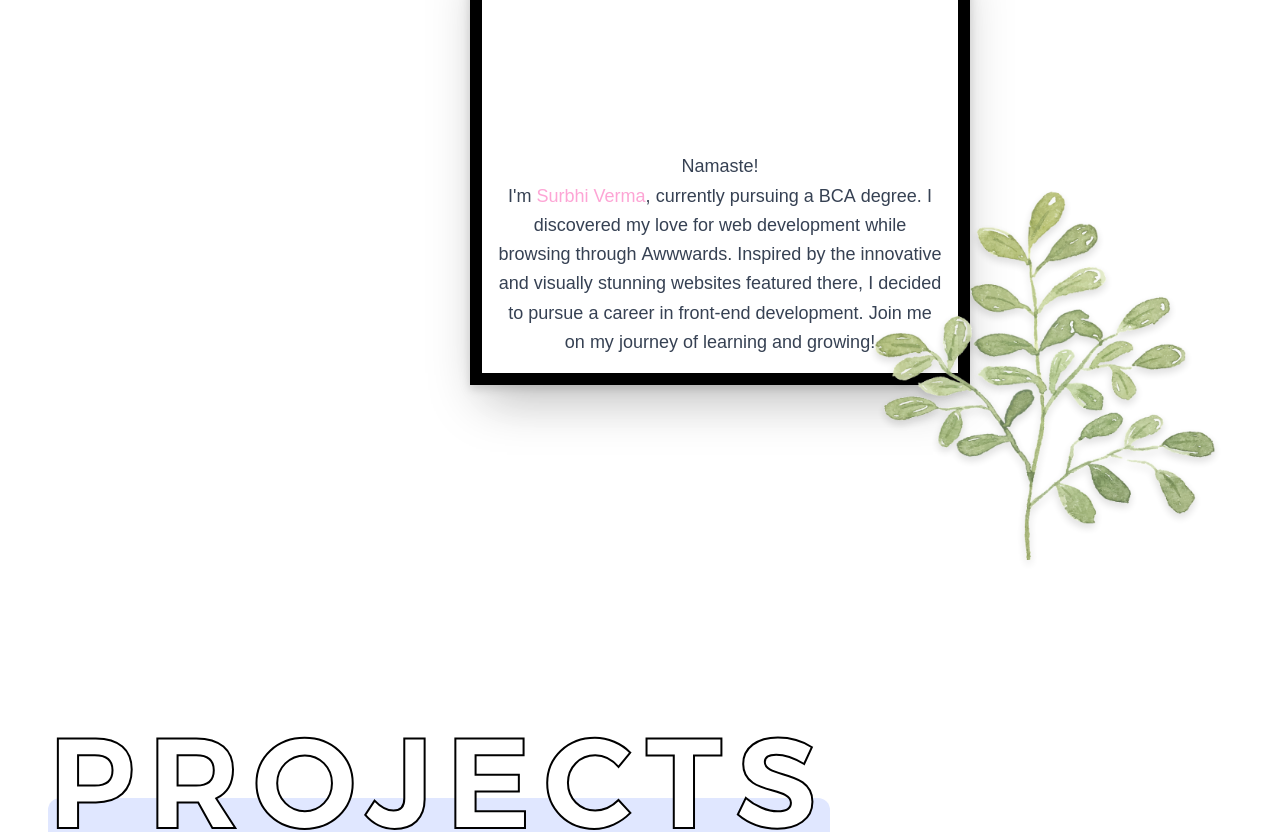
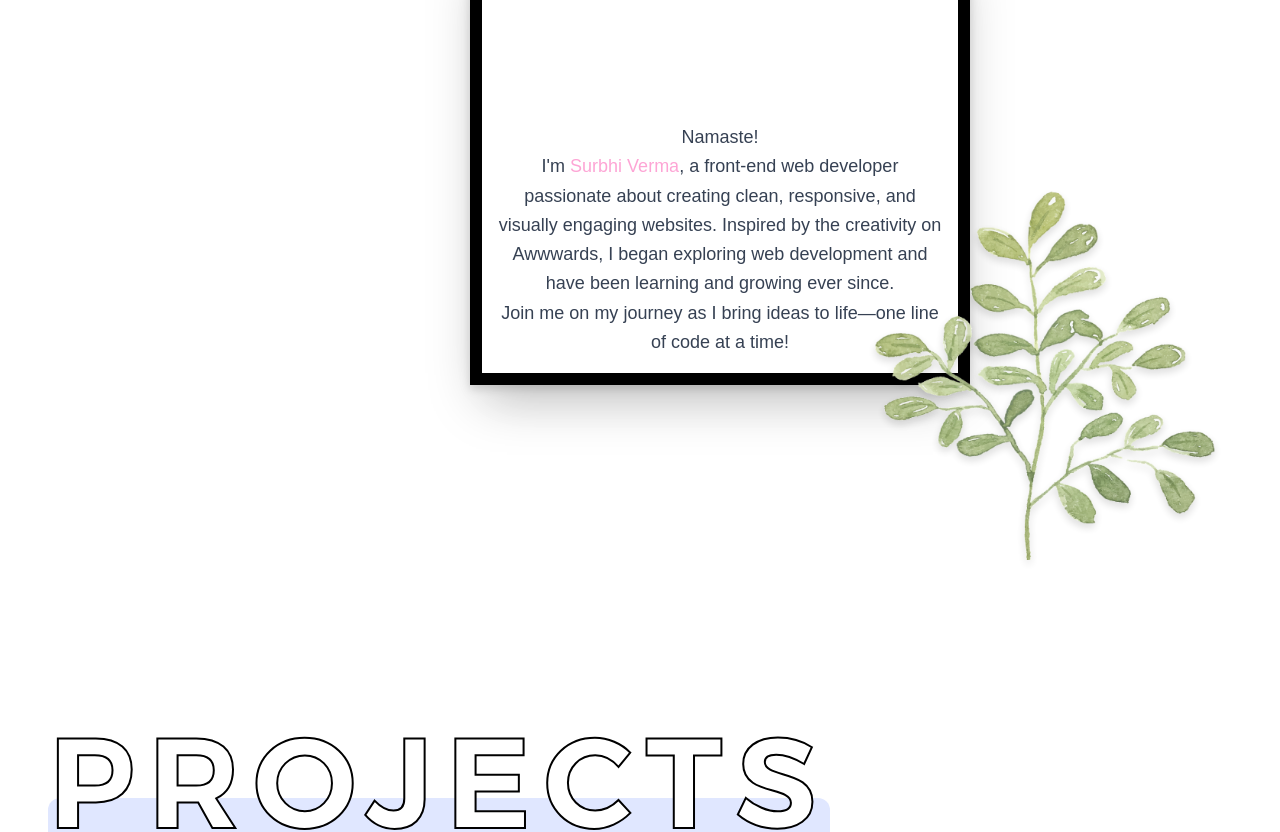
Before and after one commit to YuiSurbhi/My-Portfolio, a React (Vite) app: page / in a window 1280 px wide. Shown: the part 1040-1872 px from the top of the page. Built offline with nearby package versions, Linux system fonts and the light colour scheme.

Commit message:
add desc

```diff
--- a/index.html
+++ b/index.html
@@ -2,7 +2,7 @@
 <html lang="en">
   <head>
     <meta charset="UTF-8" />
-    <link rel="icon" type="image/svg+xml" href="/public/img/logo.png" />
+    <link rel="icon" type="image/svg+xml" href="/img/logo.png" />
     <meta name="viewport" content="width=device-width, initial-scale=1.0" />
     <title>My Portfolio</title>
   </head>
--- a/src/component/About.jsx
+++ b/src/component/About.jsx
@@ -169,10 +169,9 @@ const About = () => {
             >
               Surbhi Verma
             </motion.span>
-            , currently pursuing a BCA degree.
-            I discovered my love for web development while browsing through Awwwards.
-            Inspired by the innovative and visually stunning websites featured there,
-            I decided to pursue a career in front-end development. Join me on my journey of learning and growing!
+             , a front-end web developer passionate about creating clean, responsive, and visually engaging websites. Inspired by the creativity on Awwwards, I began exploring web development and have been learning and growing ever since.
+             <br/>
+Join me on my journey as I bring ideas to life—one line of code at a time!
           </p>
         </motion.div>
 
```
